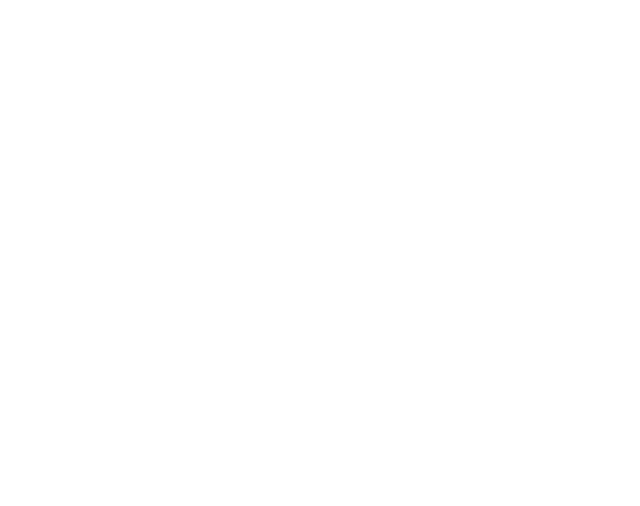
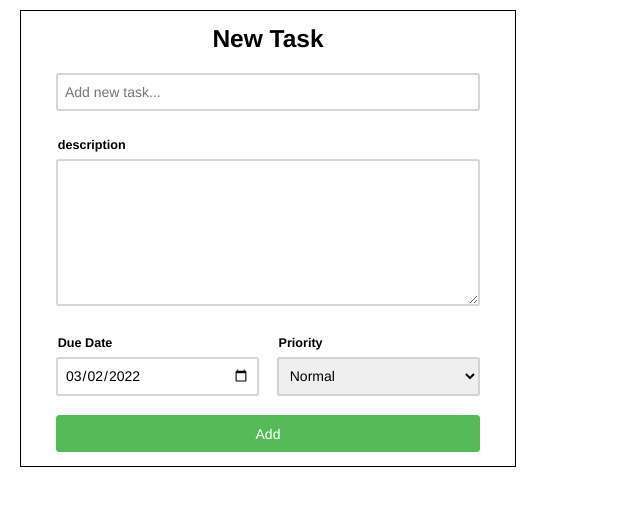
Before and after one commit to vuduc97/todo-list, a React (Create React App) app: page / in a window 1280 px wide. Shown: the top 506 px of the page, without its empty margins (0-640 px from the left). Built offline with nearby package versions, Linux system fonts and the light colour scheme.

Commit message:
Implement add todo feature

```diff
--- a/src/App.tsx
+++ b/src/App.tsx
@@ -1,5 +1,7 @@
+import { TodoPage } from "./pages/todo";
+
 function App() {
-  return <div className="App"></div>;
+  return <TodoPage />;
 }
 
 export default App;
--- a/src/components/form-control/form-control.module.scss
+++ b/src/components/form-control/form-control.module.scss
@@ -13,6 +13,7 @@
     padding: 0.5rem;
     border: 2px solid #cccc;
     border-radius: 0.2rem;
+    min-height: 2.75rem;
 
     &:focus {
       border-color: #2d3436;
--- /dev/null
+++ b/src/features/index.ts
@@ -0,0 +1 @@
+export { AddTodoContainer } from "./todo/AddTodoContainer";
--- /dev/null
+++ b/src/features/todo/AddTodoContainer.tsx
@@ -0,0 +1,21 @@
+import { DEFAULT_TODO } from "../../constants";
+import { useStore } from "../../contexts/store-context/store-context";
+import { Action } from "../../types/store-context";
+import { DELETE_FLAG, Todo } from "../../types/todo";
+import { TodoForm } from "./components/TodoForm";
+import classes from "./assets/add-todo-form.module.scss";
+
+export function AddTodoContainer() {
+  const { dispatch } = useStore();
+
+  function addTodo(todo: Todo) {
+    dispatch({ type: Action.Add, payload: { ...todo, id: Date.now(), [DELETE_FLAG]: false } });
+  }
+
+  return (
+    <div className={classes["add-todo-form__container"]}>
+      <h1 className={classes["add-todo-form__title"]}>New Task</h1>
+      <TodoForm initialValue={{ ...DEFAULT_TODO }} onSubmit={addTodo} />
+    </div>
+  );
+}
--- /dev/null
+++ b/src/features/todo/assets/add-todo-form.module.scss
@@ -0,0 +1,18 @@
+.add-todo-form__container {
+  width: 40%;
+  border: 1px solid #000;
+  padding: 1rem 2.5rem;
+
+  .add-todo-form__title {
+    text-align: center;
+    margin: 0;
+    padding: 0;
+    font-size: 1.75rem;
+  }
+}
+
+@media only screen and (max-width: 801px) {
+  .add-todo-form__container {
+    width: 100%;
+  }
+}
--- /dev/null
+++ b/src/pages/todo/index.tsx
@@ -0,0 +1,13 @@
+import { StoreProvider } from "../../contexts/store-context/store-context";
+import { AddTodoContainer } from "../../features";
+import classes from "./todo-page.module.scss";
+
+export const TodoPage = () => {
+  return (
+    <StoreProvider>
+      <div className={classes["todo__container"]}>
+        <AddTodoContainer />
+      </div>
+    </StoreProvider>
+  );
+};
--- /dev/null
+++ b/src/pages/todo/todo-page.module.scss
@@ -0,0 +1,11 @@
+.todo__container {
+  margin: 10px 20px;
+  display: flex;
+  flex-direction: row;
+}
+
+@media only screen and (max-width: 801px) {
+  .todo__container {
+    flex-direction: column;
+  }
+}
```
